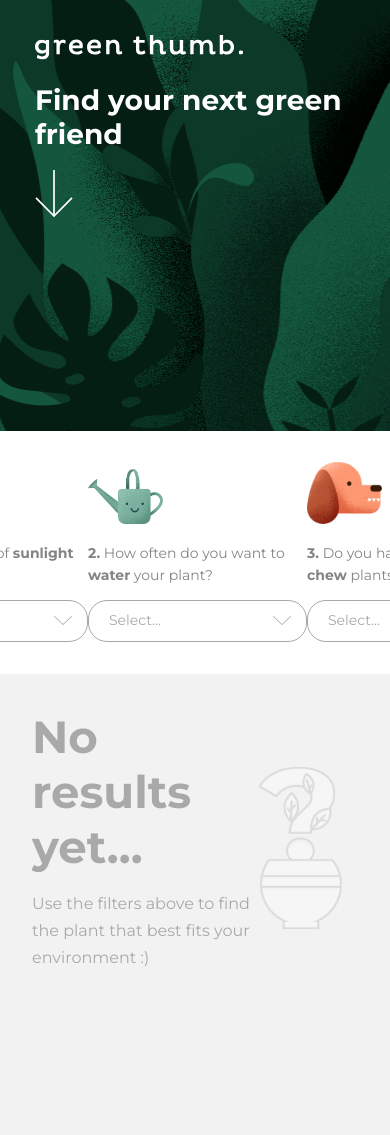
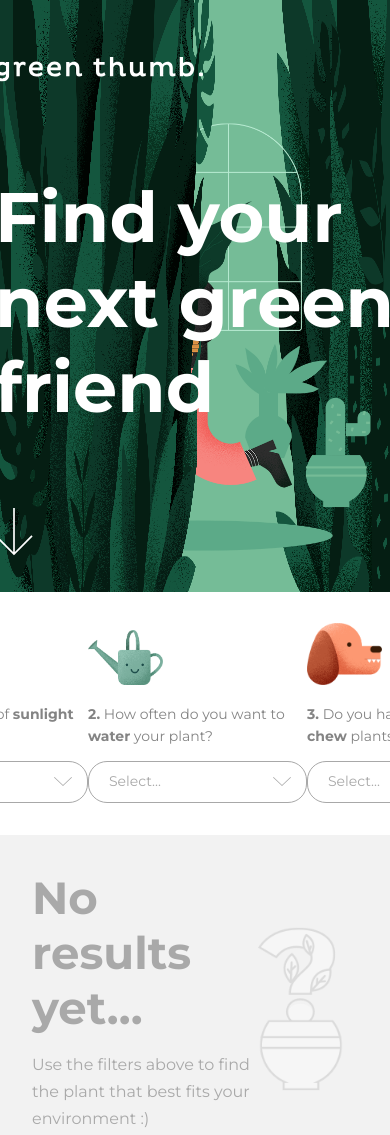
Before and after one commit to santanawesley/Tips-for-choosing-plants, a website built with Parcel: page index.html in a window 390 px wide. Shown: the top 1135 px of the page. Before the commit the page ends 1022 px from the top, so only its background shows below. Built offline with nearby package versions, Linux system fonts and the light colour scheme.

Commit message:
Ajuste responsividade no cabeçalho para desk

```diff
--- a/index.html
+++ b/index.html
@@ -13,11 +13,13 @@
 
   <body>
     <div class="header">
-      <img src="images/icons/logo-white.svg" alt="Greenthumb" />
-      <h1 class="title-header">
-        Find your next green friend
-      </h1>
-      <img src="images/icons/arrow-down.svg" alt="Direction choice options">
+      <div class="text-header">
+        <img src="images/icons/logo-white.svg" alt="Greenthumb" />
+        <h1 class="title-header">
+          Find your next green friend
+        </h1>
+        <img src="images/icons/arrow-down.svg" alt="Direction choice options">
+      </div>
     </div>
     <div class="body-options">
       <div class="body-options-cards"></div>
@@ -26,7 +28,7 @@
       <div class="limitador-tamanho">
         <div>
           <p class="title-no-results">No results yet…</p>
-          <p>Use the filters above to find the plant that best fits your environment :)</p>
+          <p class="text-no-results">Use the filters above to find the plant that best fits your environment :)</p>
         </div>
         <img src="images/illustrations/no-results.png" alt="No results yet">
       </div>
--- a/index.scss
+++ b/index.scss
@@ -13,8 +13,10 @@ body {
     background-color: #75BC97;
     padding: 35px;
 
-    .title-header {
-      color: #fff;
+    .text-header {
+      .title-header {
+        color: #fff;
+      };
     }
   }
 
@@ -221,14 +223,27 @@ body {
   body {
     width: 100%;
     .header {
-      height: 361px;
-      background-image: url(./images/hero/desktop/left-leaves.png), url(./images/hero/desktop/plantperson.png), url(./images/hero/desktop/left-leaves.png);
-      background-size: 862px 500px, 335px 428px, 361px 500px;
+      height: 500px;
+      background-image: url(./images/hero/desktop/left-leaves.png), url(./images/hero/desktop/plantperson.png), url(./images/hero/desktop/right-leaves.png);
+      background-size: 55% 593px, 335px 428px, 30% 593px;
       background-repeat: no-repeat;
-      background-position: left top, center, right top;
+      background-position: left bottom, 65% 75%, right bottom;
       background-color: #75BC97;
       padding: 35px;
-    };
+      padding-top: 57px;
+      display: flex;
+      justify-content: center;
+      .text-header {
+        width: 900px;
+        .title-header {
+          width: 400px;
+          font-size: 70px;
+          line-height: 85px;
+          padding-top: 42px;
+          padding-bottom: 31px;
+        }
+      }
+    }
     .body-options {
       display: flex;
       justify-content: center;
@@ -251,6 +266,9 @@ body {
         align-items: center;
         width: 900px;
       }
+      .text-no-results {
+        width: 219px;
+      }
     }
     .body-results {
       display: flex;
```
